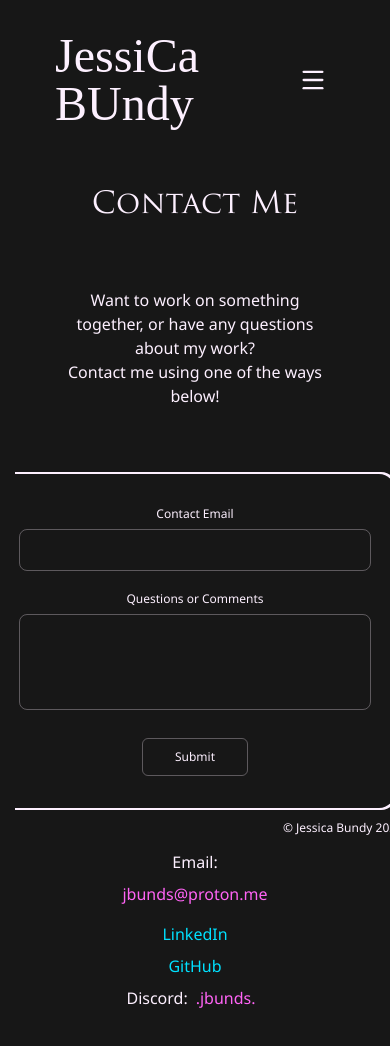
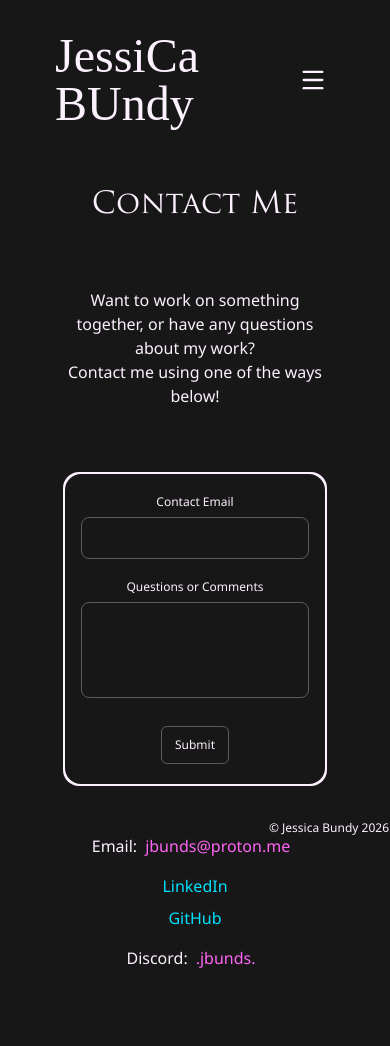
Before and after one commit to jbunds801/jbunds-portfolio-nextjs, a Next.js app: page /contact in a window 390 px wide. Shown: the top 1046 px of the page. Built offline with nearby package versions, Linux system fonts and the light colour scheme; a web font is replaced by a local one.

Commit message:
made contact form responsive, updated some styling on contact links.

```diff
--- a/app/contact/page.tsx
+++ b/app/contact/page.tsx
@@ -15,12 +15,11 @@ const Contact = () => {
                     <p>Contact me using one of the ways below!</p>
                 </div>
 
-                <div className='flex flex-col md:flex-row justify-center p-8 gap-10 mx-auto items-center md:items-start'>
+                <div className='flex flex-col md:flex-row justify-center pt-8 sm:p-8 gap-10 mx-auto items-center md:items-start'>
                     <ContactForm />
 
                     <div className='space-y-2'>
-
-                        <p className='text-l sm:text-xl'>Email:
+                        <p className='text-md sm:text-l'>Email:
                             <MailToButton
                                 email='jbunds@proton.me'
                                 label='jbunds@proton.me'
@@ -29,7 +28,7 @@ const Contact = () => {
                             />
                         </p>
 
-                        <div className='mt-2 md:mt-4 flex flex-col md:flex-row gap-2 md:gap-8 justify-center items-center'>
+                        <div className='mt-2 md:mt-4 flex flex-col md:flex-row gap-2 md:gap-5 justify-center items-center'>
                             <div>
                                 <a href="https://www.linkedin.com/in/jessica-bundy-46a753a9/"
                                     className='text-md sm:text-l text-cyan-cstm glow-cyan'>LinkedIn</a>
@@ -42,11 +41,10 @@ const Contact = () => {
                         </div>
 
                         <div className='mt-2 md:mt-4 flex flex-col md:flex-row gap-2 md:gap-8 justify-center items-center'>
-                            <p className='text-l sm:text-xl'>Discord:
+                            <p className='text-md sm:text-l p-2'>Discord:
                                 <CopyText text='.jbunds.' className='text-md sm:text-lg p-2 text-pink-cstm glow-pink' />
                             </p>
                         </div>
-
                     </div>
 
                 </div>
--- a/src/components/ContactForm.tsx
+++ b/src/components/ContactForm.tsx
@@ -35,7 +35,7 @@ const ContactForm = () => {
   return (
     <StyledWrapper>
       <div className="shimmer-border rounded-2xl bg-(--site-text) p-0.5 w-fit">
-        <div className="form-container">
+        <div className="form-container px-4 py-5 sm:px-6 sm:py-8">
           <form className="form" onSubmit={onSubmit}>
 
             <input className='hidden' style={{ display: 'none' }}
@@ -65,9 +65,10 @@ const ContactForm = () => {
 
 const StyledWrapper = styled.div`
   .form-container {
-    width: 400px;
+    width: 100%;
+    max-width: 400px;
     background-color: var(--site-bg);
-    padding: 32px 24px;
+    /* padding: 32px 24px; */
     font-size: 14px;
     display: flex;
     flex-direction: column;
```
